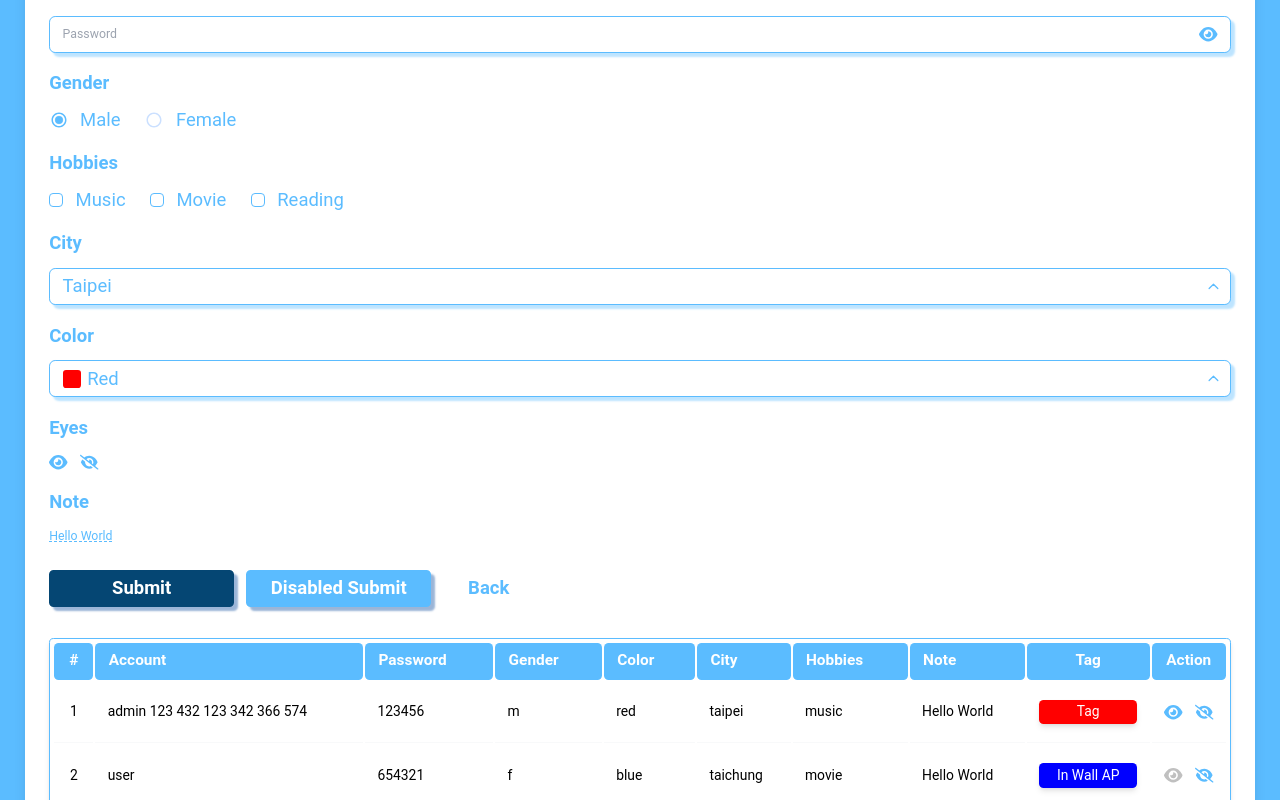
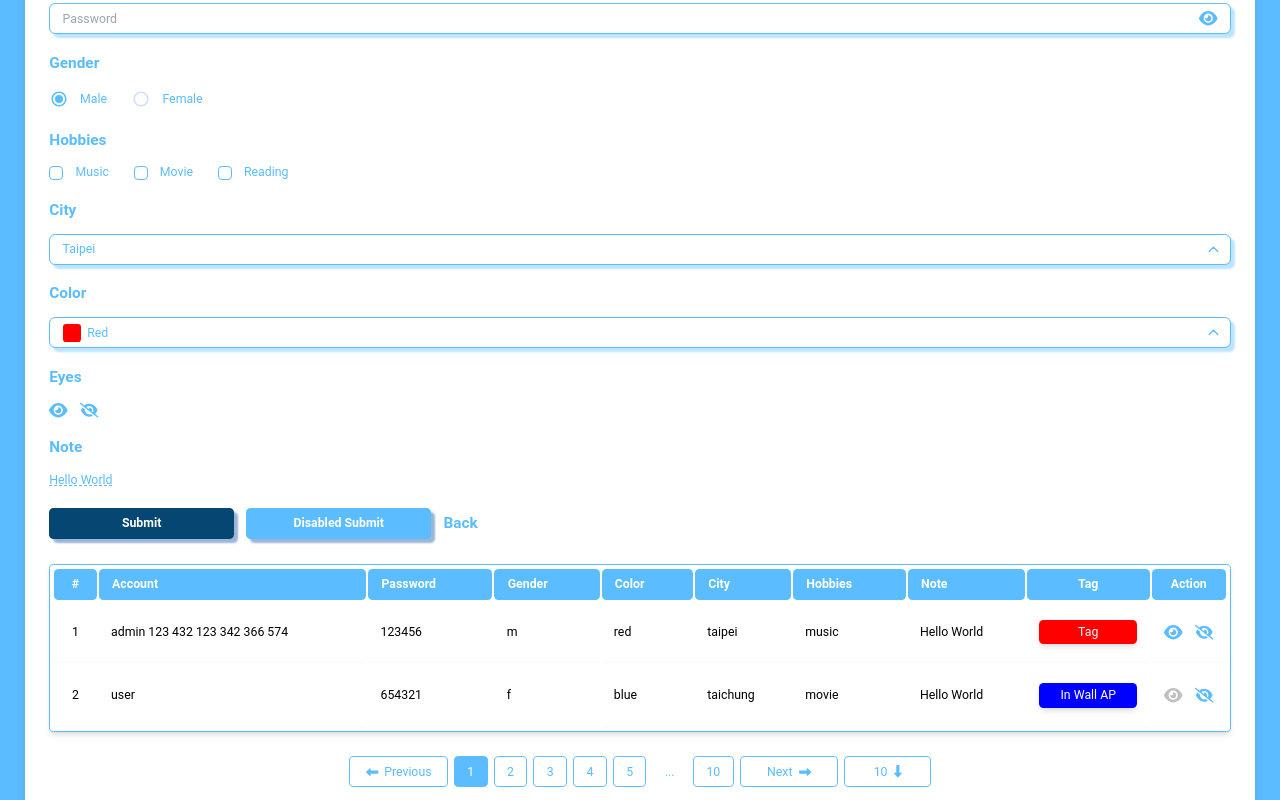
Before and after one commit to chenjiahau/Mockup, a React (Vite) app: page /#/example in a window 1280 px wide. Shown: the part 400-1200 px from the top of the page. Built offline with nearby package versions, Linux system fonts and the light colour scheme.

Commit message:
Adjust form

```diff
--- a/src/components/ButtonBox/module.css
+++ b/src/components/ButtonBox/module.css
@@ -1,5 +1,5 @@
 .button-box {
-  @apply w-[15rem] h-12 flex items-center justify-center bg-darkPrimary rounded-md border-2 border-darkPrimary text-white text-2xl font-bold;
+  @apply w-[15rem] h-10 flex items-center justify-center bg-darkPrimary rounded-md border-2 border-darkPrimary text-white font-bold;
   cursor: pointer;
 
   &:hover {
@@ -8,7 +8,7 @@
 }
 
 .save-button {
-  @apply w-[15rem] h-12 flex items-center justify-center bg-primary rounded-md border-2 border-primary text-white text-2xl font-bold;
+  @apply w-[15rem] h-10 flex items-center justify-center bg-primary rounded-md border-2 border-primary text-white font-bold;
   cursor: pointer;
 
   &:hover {
@@ -26,7 +26,7 @@
 }
 
 .close-button {
-  @apply w-[15rem] h-12 flex items-center justify-center bg-red-500 rounded-md border-2 border-red-500 text-white text-2xl font-bold;
+  @apply w-[15rem] h-10 flex items-center justify-center bg-red-500 rounded-md border-2 border-red-500 text-white font-bold;
   cursor: pointer;
 
   &:hover {
--- a/src/components/CheckBox/module.css
+++ b/src/components/CheckBox/module.css
@@ -49,6 +49,6 @@
   }
 
   div {
-    @apply text-primary text-2xl;
+    @apply text-primary;
   }
 }
--- a/src/components/DropdownBox/module.css
+++ b/src/components/DropdownBox/module.css
@@ -7,7 +7,7 @@
 }
 
 .dropdown-button {
-  @apply w-full h-12 text-primary bg-white rounded-lg border border-primary text-2xl;
+  @apply w-full h-10 text-primary bg-white rounded-lg border border-primary;
   display: grid;
   grid-template-columns: 1fr 18px 1rem;
   cursor: pointer;
@@ -38,7 +38,7 @@
   }
 
   .option {
-    @apply w-full h-12 text-primary text-2xl flex items-center px-4;
+    @apply w-full h-10 text-primary flex items-center px-4;
     cursor: pointer;
 
     &:hover {
--- a/src/components/FormLabel/module.css
+++ b/src/components/FormLabel/module.css
@@ -1,3 +1,3 @@
 .form-label {
-  @apply text-primary text-2xl font-semibold mb-2;
+  @apply text-primary text-xl font-semibold mb-2;
 }
--- a/src/components/InputBox/module.css
+++ b/src/components/InputBox/module.css
@@ -3,11 +3,11 @@ input {
 }
 
 .input-box {
-  @apply h-12 bg-white px-4 rounded-md border border-primary hover:border-hover;
+  @apply h-10 bg-white px-4 rounded-md border border-primary hover:border-hover;
 }
 
 .input-box-with-icon {
-  @apply h-12 flex items-center gap-2 bg-white px-4 rounded-lg border border-primary;
+  @apply h-10 flex items-center gap-2 bg-white px-4 rounded-lg border border-primary;
 
   &:hover {
     @apply border-hover;
--- a/src/components/LinkButton/module.css
+++ b/src/components/LinkButton/module.css
@@ -1,5 +1,5 @@
 .link-button {
-  @apply h-16 flex items-center justify-center px-8 py-4 text-primary font-bold text-2xl;
+  @apply flex items-center justify-center text-primary font-bold text-xl;
 
   &:hover {
     @apply text-active underline;
--- a/src/components/ModalBox/module.css
+++ b/src/components/ModalBox/module.css
@@ -13,7 +13,7 @@
   @apply flex items-center justify-between border-b border-reverseModal py-2 mb-4;
 
   .title {
-    @apply text-reverseModal text-3xl font-semibold p-0 m-0;
+    @apply text-reverseModal text-2xl font-semibold p-0 m-0;
   }
 }
 
--- a/src/components/PaginationBox/module.css
+++ b/src/components/PaginationBox/module.css
@@ -3,7 +3,7 @@
 }
 
 .pagination-item {
-  @apply h-12 flex justify-center items-center gap-2 text-primary border border-primary rounded-md cursor-pointer p-4;
+  @apply h-10 flex justify-center items-center gap-2 text-primary border border-primary rounded-md cursor-pointer p-4;
 
   &:hover {
     @apply bg-hover border-hover text-white;
@@ -11,7 +11,7 @@
 }
 
 .arrow {
-  @apply w-32 h-12 bg-white text-primary rounded-md flex justify-center items-center cursor-pointer;
+  @apply w-32 h-10 bg-white text-primary rounded-md flex justify-center items-center cursor-pointer;
 
   &:hover {
     @apply bg-hover text-white;
@@ -19,9 +19,9 @@
 }
 
 .active {
-  @apply h-12 bg-primary text-white;
+  @apply h-10 bg-primary text-white;
 }
 
 .dots {
-  @apply h-12 flex justify-center items-center border-none;
+  @apply h-10 flex justify-center items-center border-none;
 }
--- a/src/components/PaginationDropdownBox/module.css
+++ b/src/components/PaginationDropdownBox/module.css
@@ -1,9 +1,9 @@
 .pagination-dropdown-box {
-  @apply h-12 relative visible;
+  @apply h-10 relative visible;
   z-index: 1;
 
   & .item {
-    @apply w-28 h-12 flex justify-center items-center gap-2 bg-white text-primary border border-primary rounded-md px-2 py-4 cursor-pointer;
+    @apply w-28 h-10 flex justify-center items-center gap-2 bg-white text-primary border border-primary rounded-md px-2 py-4 cursor-pointer;
 
     i.fa-up-long {
       transform: translateY(3px);
@@ -27,7 +27,7 @@
   }
 
   & .options .option {
-    @apply w-full h-12 flex justify-center items-center text-primary cursor-pointer;
+    @apply w-full h-10 flex justify-center items-center text-primary cursor-pointer;
   }
 
   & .options .option:hover {
--- a/src/components/RadioBox/module.css
+++ b/src/components/RadioBox/module.css
@@ -55,6 +55,6 @@
   }
 
   div {
-    @apply text-primary text-2xl;
+    @apply text-primary;
   }
 }
--- a/src/components/TableBox/module.css
+++ b/src/components/TableBox/module.css
@@ -23,7 +23,7 @@
     }
 
     .sortable-box {
-      @apply h-12 flex justify-between items-center border bg-primary rounded-md border-transparent text-white text-xl;
+      @apply h-10 flex justify-between items-center border bg-primary rounded-md border-transparent text-white;
 
       &:hover {
         @apply bg-hover border-hover;
@@ -31,7 +31,7 @@
     }
 
     .unsortable-box {
-      @apply h-12 flex justify-center items-center bg-primary rounded-md border-transparent text-white text-xl;
+      @apply h-10 flex justify-center items-center bg-primary rounded-md border-transparent text-white;
     }
 
     .sortable {
@@ -62,7 +62,7 @@
     }
 
     .td-box {
-      @apply h-20 flex justify-start items-center border-b border-gray px-4 py-4 text-lg;
+      @apply h-20 flex justify-start items-center border-b border-gray px-4 py-4;
     }
 
     .td-max {
@@ -78,7 +78,7 @@
 }
 
 .vertical-table {
-  @apply w-full flex flex-col bg-white text-lg;
+  @apply w-full flex flex-col bg-white;
 
   @media screen and (min-width: 1024px) {
     display: none;
@@ -102,7 +102,7 @@
 
   .th-box,
   .th-sort-box {
-    @apply w-64 h-12 flex justify-center items-center bg-primary rounded-md text-white text-xl font-bold;
+    @apply w-64 h-10 flex justify-center items-center bg-primary rounded-md text-white font-bold;
   }
 
   .th-sort-box {
```
